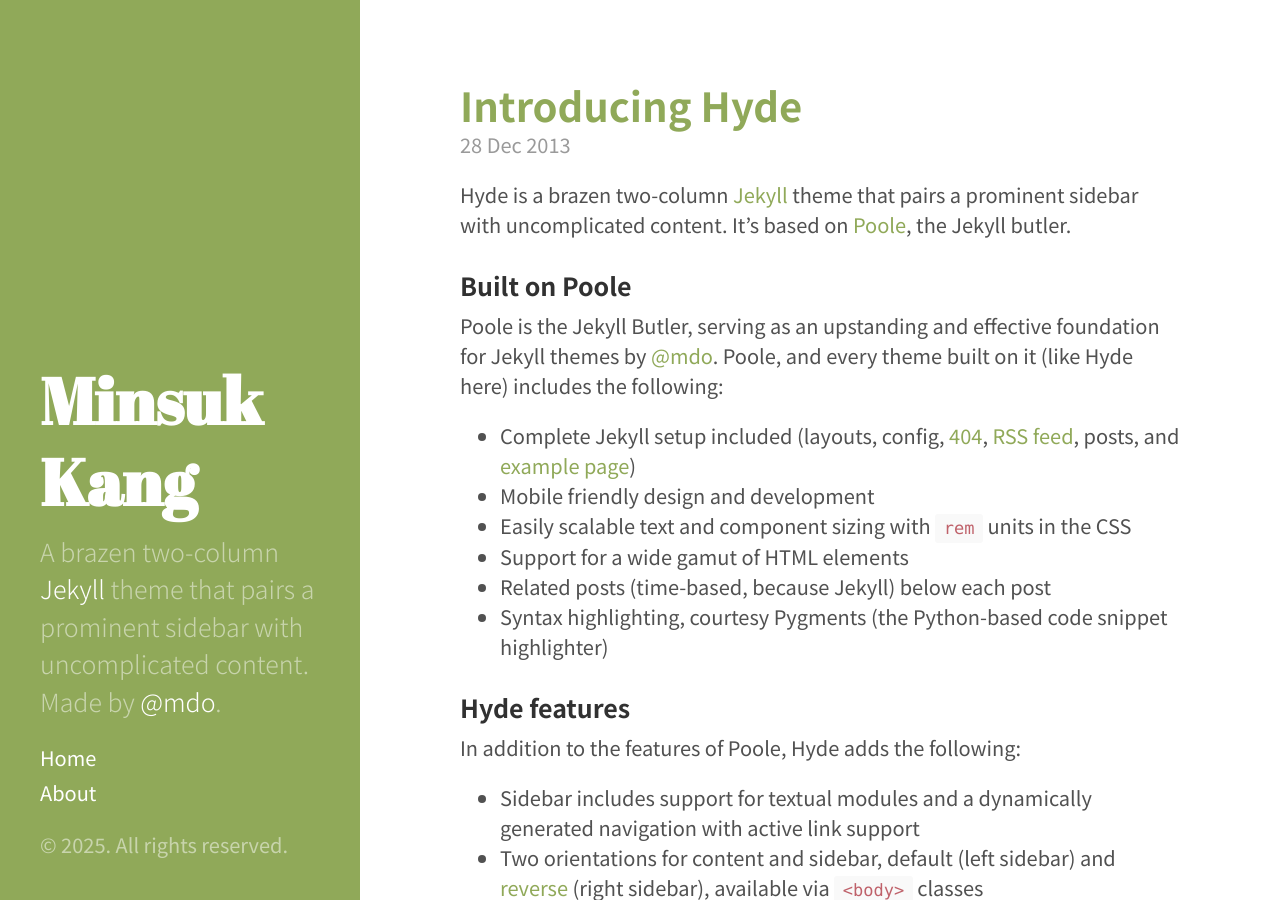
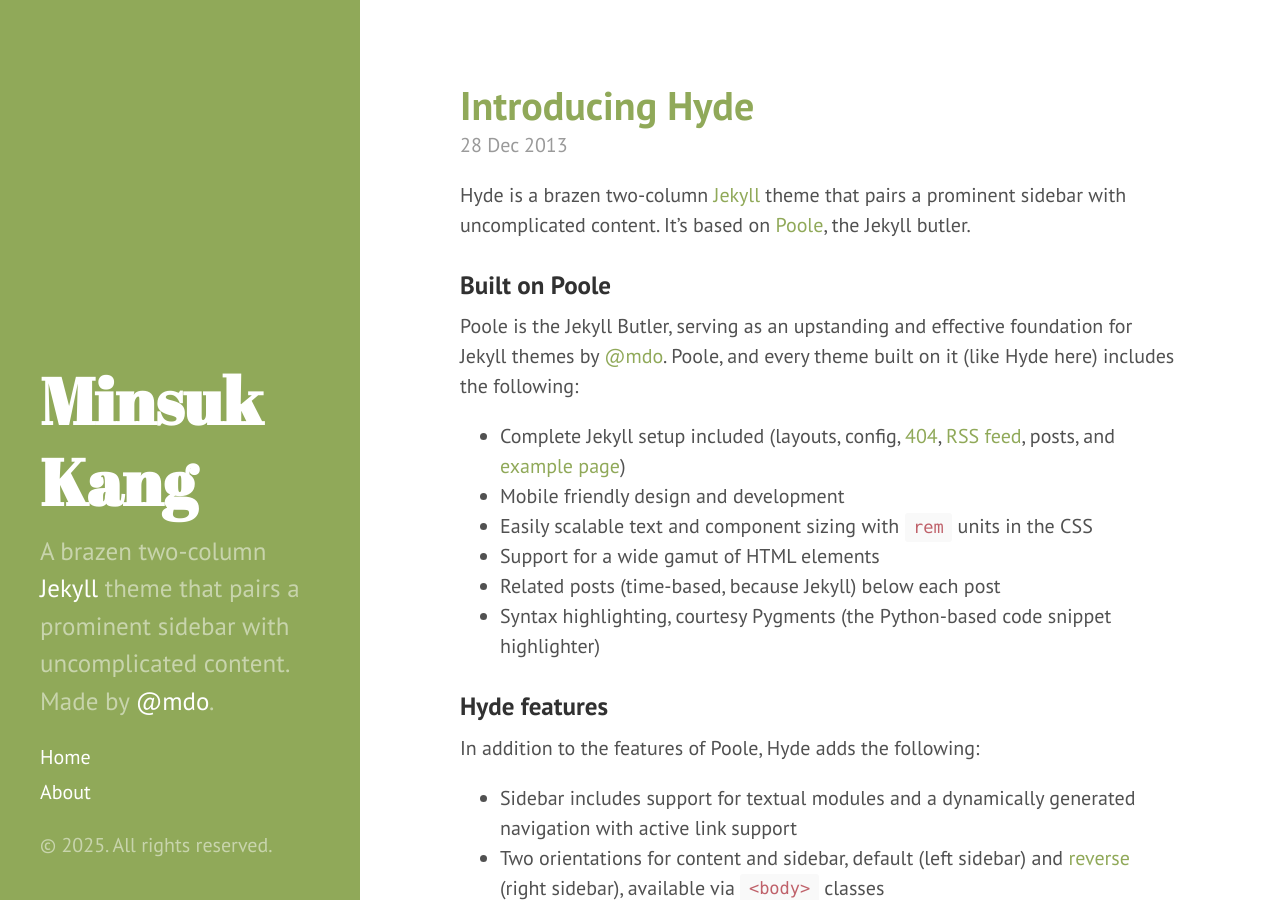
Before and after one commit to minskMedve/minskMedve.github.io, a Jekyll site: the page built from index.html, in a window 1280 px wide and 900 px high. Built offline with Jekyll 4.4.1, drawn with Linux system fonts in a browser that asks for light colours; some web fonts are replaced; the list of posts is cut into pages by our own code.

Commit message:
Use local Noto Sans CJK KR font instead of Google Fonts

```diff
--- a/_includes/head.html
+++ b/_includes/head.html
@@ -20,10 +20,15 @@
   <link rel="stylesheet" href="{{ site.baseurl }}/public/css/hyde.css">
   <link rel="stylesheet" href="http://fonts.googleapis.com/css?family=PT+Sans:400,400italic,700|Abril+Fatface">
 
-  <!-- Noto Sans KR -->
-  <link rel="preconnect" href="https://fonts.googleapis.com">
-  <link rel="preconnect" href="https://fonts.gstatic.com" crossorigin>
-  <link href="https://fonts.googleapis.com/css2?family=Noto+Sans+KR:wght@100..900&display=swap" rel="stylesheet">
+  <!-- Noto Sans KR (Local) -->
+  <style>
+    @font-face {
+      font-family: "Noto Sans KR";
+      src: url("{{ site.baseurl }}/public/fonts/NotoSansCJKkr-VF.otf") format("opentype");
+      font-weight: 100 900;
+      font-style: normal;
+    }
+  </style>
 
   <!-- SUIT Font -->
   <link href="https://cdn.jsdelivr.net/gh/sun-typeface/SUIT@2/fonts/static/woff2/SUIT.css" rel="stylesheet">
```
